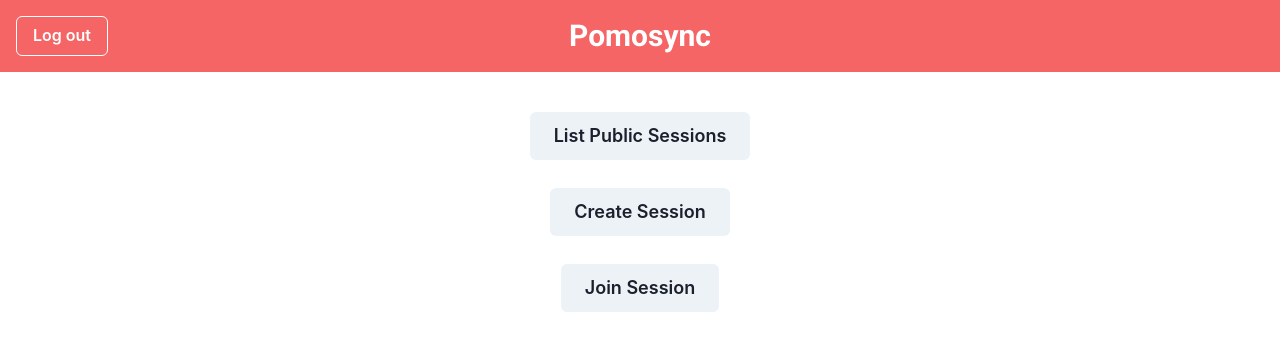
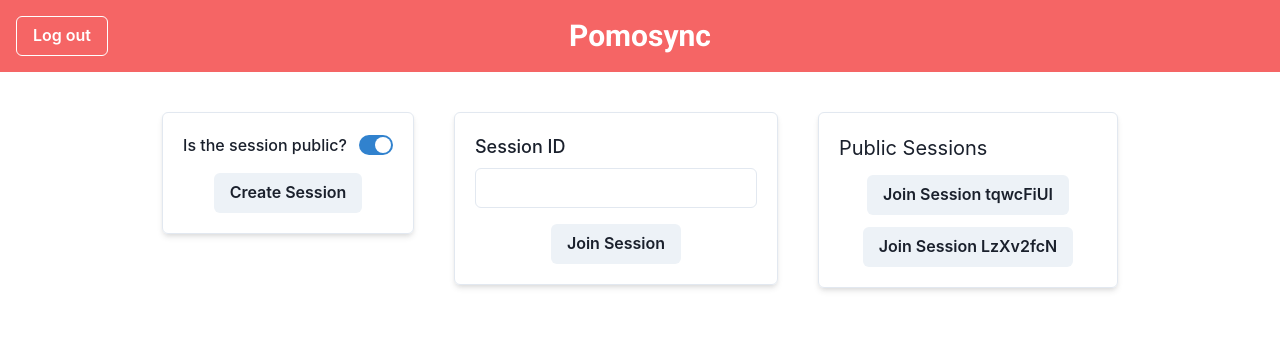
Before and after one commit to lucionathan/pomodoro, a Next.js app in the folder pomodoro-frontend/: page / in a window 1280 px wide. Shown: the top 350 px of the page. Built offline with nearby package versions, Linux system fonts and the light colour scheme; no server answers; sample sign-in values are in the browser's storage.

Commit message:
adding some style

```diff
--- /dev/null
+++ b/pomodoro-frontend/src/components/createSession.tsx
@@ -0,0 +1,34 @@
+import React, { useState } from 'react';
+import { useRouter } from 'next/router';
+import { Box, Button, VStack, Flex, Text, Switch, FormControl, FormLabel } from '@chakra-ui/react';
+
+const CreateSession: React.FC = () => {
+  const router = useRouter();
+  const [isPublic, setIsPublic] = useState(true);
+
+  const handleCreateSession = () => {
+    router.push(`/pomodoro?createSession=true&isPublic=${isPublic}`);
+  };
+
+  return (
+    <VStack spacing={4}>
+      <Box>
+        <FormControl display="flex" alignItems="center">
+          <FormLabel htmlFor="is-public" mb="0">
+            Is the session public?
+          </FormLabel>
+          <Switch
+            id="is-public"
+            isChecked={isPublic}
+            onChange={(e) => setIsPublic(e.target.checked)}
+          />
+        </FormControl>
+      </Box>
+      <Button onClick={handleCreateSession}>
+        Create Session
+      </Button>
+    </VStack>
+  );
+};
+
+export default CreateSession;
--- a/pomodoro-frontend/src/components/sessionOptions.tsx
+++ b/pomodoro-frontend/src/components/sessionOptions.tsx
@@ -1,6 +1,9 @@
 import React from 'react';
 import { useRouter } from 'next/router';
-import { Box, Button, VStack } from '@chakra-ui/react';
+import { Box, Button, VStack, Flex } from '@chakra-ui/react';
+import JoinSession from '@/pages/joinSession';
+import PublicSessions from '@/pages/publicSessions';
+import CreateSession from './createSession';
 
 const SessionOptions: React.FC = () => {
   const router = useRouter();
@@ -10,11 +13,19 @@ const SessionOptions: React.FC = () => {
   };
 
   return (
-    <VStack spacing={7}>
-    <Button mt={10} size='lg' onClick={() => router.push('/publicSessions')}>List Public Sessions</Button>
-      <Button size='lg' onClick={handleCreateSession}>Create Session</Button>
-      <Button size='lg' onClick={() => router.push('/joinSession')}>Join Session</Button>
-    </VStack>
+    <Flex alignItems="start" justifyContent="center" minHeight="100vh">
+      <Box spacing={5} p={5} borderWidth={1} mt={10} borderRadius="md" boxShadow="md">
+        <CreateSession />
+      </Box>
+
+      <Box spacing={5} p={5} borderWidth={1} ml={10} mt={10} borderRadius="md" boxShadow="md">
+        <JoinSession />
+      </Box>
+
+      <Box ml={10} mt={10}>
+        <PublicSessions />
+      </Box>
+    </Flex>
   );
 };
 
--- a/pomodoro-frontend/src/pages/joinSession/index.tsx
+++ b/pomodoro-frontend/src/pages/joinSession/index.tsx
@@ -11,27 +11,20 @@ const JoinSession: React.FC = () => {
   };
 
   return (
-    <VStack
-      spacing={4}
-      display="flex"
-      alignItems="center"
-      justifyContent="center"
-      minHeight="100vh"
-      px={4}
-    >
+    <VStack spacing={4}>
       <Box>
         <FormControl>
-          <FormLabel fontSize={'3xl'}>Session ID: {sessionID}</FormLabel>
+          <FormLabel fontSize={'lg'}>Session ID</FormLabel>
           <Input
             type="text"
             value={sessionID}
             onChange={(e) => setSessionID(e.target.value)}
           />
-          <Button mt={4} onClick={handleJoinSession}>
-            Join Session
-          </Button>
         </FormControl>
       </Box>
+      <Button onClick={handleJoinSession}>
+        Join Session
+      </Button>
     </VStack>
   );
 };
--- a/pomodoro-frontend/src/pages/publicSessions/index.tsx
+++ b/pomodoro-frontend/src/pages/publicSessions/index.tsx
@@ -1,5 +1,5 @@
 import React, { useState, useEffect } from 'react';
-import { VStack, Box, Button } from '@chakra-ui/react';
+import { VStack, Box, Button, Text } from '@chakra-ui/react';
 import { useRouter } from 'next/router';
 
 interface Session {
@@ -24,7 +24,9 @@ const PublicSessions: React.FC = () => {
     }, []);
 
   return (
-    <VStack spacing={7} mt={10}>
+    <Box borderWidth={1} borderRadius="md" boxShadow="md" p={5} w="300px" maxH="400px" overflowY="auto">
+      <Text fontSize="xl" mb={3}>Public Sessions</Text>
+      <VStack spacing={3}>
         {sessions.map((session) => (
           <Box key={session.id}>
                         <Button onClick={() => router.push(`/pomodoro?sessionID=${session.id}`)}>
@@ -33,6 +35,7 @@ const PublicSessions: React.FC = () => {
           </Box>
         ))}
       </VStack>
+    </Box>
   );
 };
 
```
Lines whose indentation alone changed are shown as unchanged.
